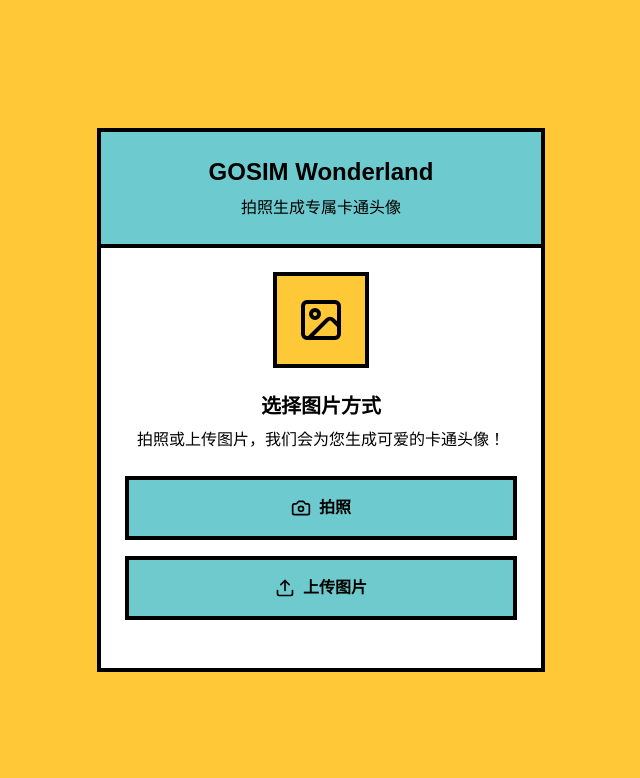
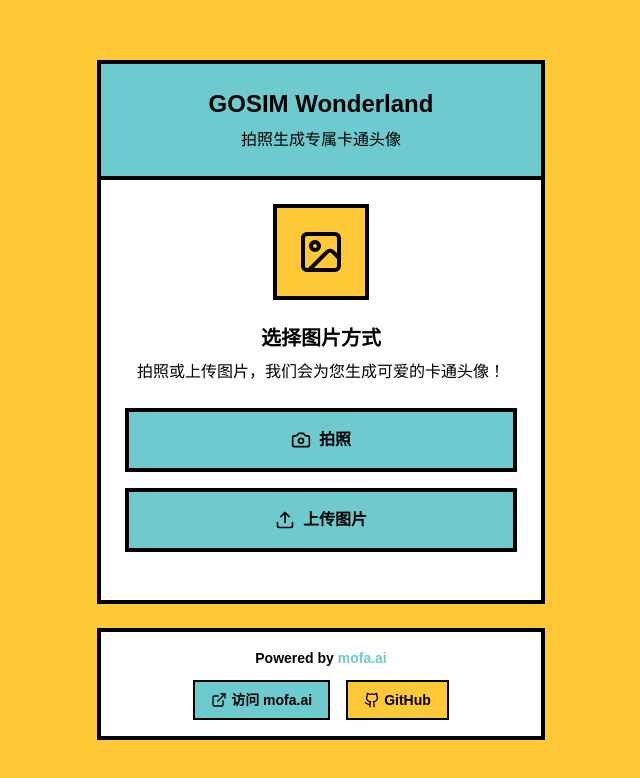
Before and after one commit to mofa-org/gosim-wonderland, a Next.js app in the folder photo-app/: page / in a window 1280 px wide. Shown: the top 778 px of the page, without its empty margins (319-959 px from the left). Built offline with nearby package versions, Linux system fonts and the light colour scheme.

Commit message:
add mofa.ai elment

```diff
--- a/photo-app/src/app/page.tsx
+++ b/photo-app/src/app/page.tsx
@@ -8,6 +8,8 @@
   CheckCircle,
   AlertCircle,
   ImageIcon,
+  Github,
+  ExternalLink,
 } from "lucide-react";
 import { generateSessionId } from "@/lib/utils";
 import { Photo } from "@/lib/types";
@@ -472,6 +474,35 @@
         </div>
       </div>
 
+      {/* Footer */}
+      <div className="mt-6 bg-white border-4 border-black max-w-md w-full">
+        <div className="p-4 text-center">
+          <div className="text-sm font-bold text-black mb-3">
+            Powered by <span className="text-[#6DCACE]">mofa.ai</span>
+          </div>
+          <div className="flex justify-center space-x-4">
+            <a
+              href="https://mofa.ai/"
+              target="_blank"
+              rel="noopener noreferrer"
+              className="flex items-center space-x-1 bg-[#6DCACE] text-black px-4 py-2 border-2 border-black font-bold hover:bg-black hover:text-[#6DCACE] transition-colors text-sm"
+            >
+              <ExternalLink className="w-4 h-4" />
+              <span>访问 mofa.ai</span>
+            </a>
+            <a
+              href="https://github.com/mofa-org/mofa"
+              target="_blank"
+              rel="noopener noreferrer"
+              className="flex items-center space-x-1 bg-[#FFC837] text-black px-4 py-2 border-2 border-black font-bold hover:bg-black hover:text-[#FFC837] transition-colors text-sm"
+            >
+              <Github className="w-4 h-4" />
+              <span>GitHub</span>
+            </a>
+          </div>
+        </div>
+      </div>
+
       <canvas ref={canvasRef} className="hidden" />
     </div>
   );
```
